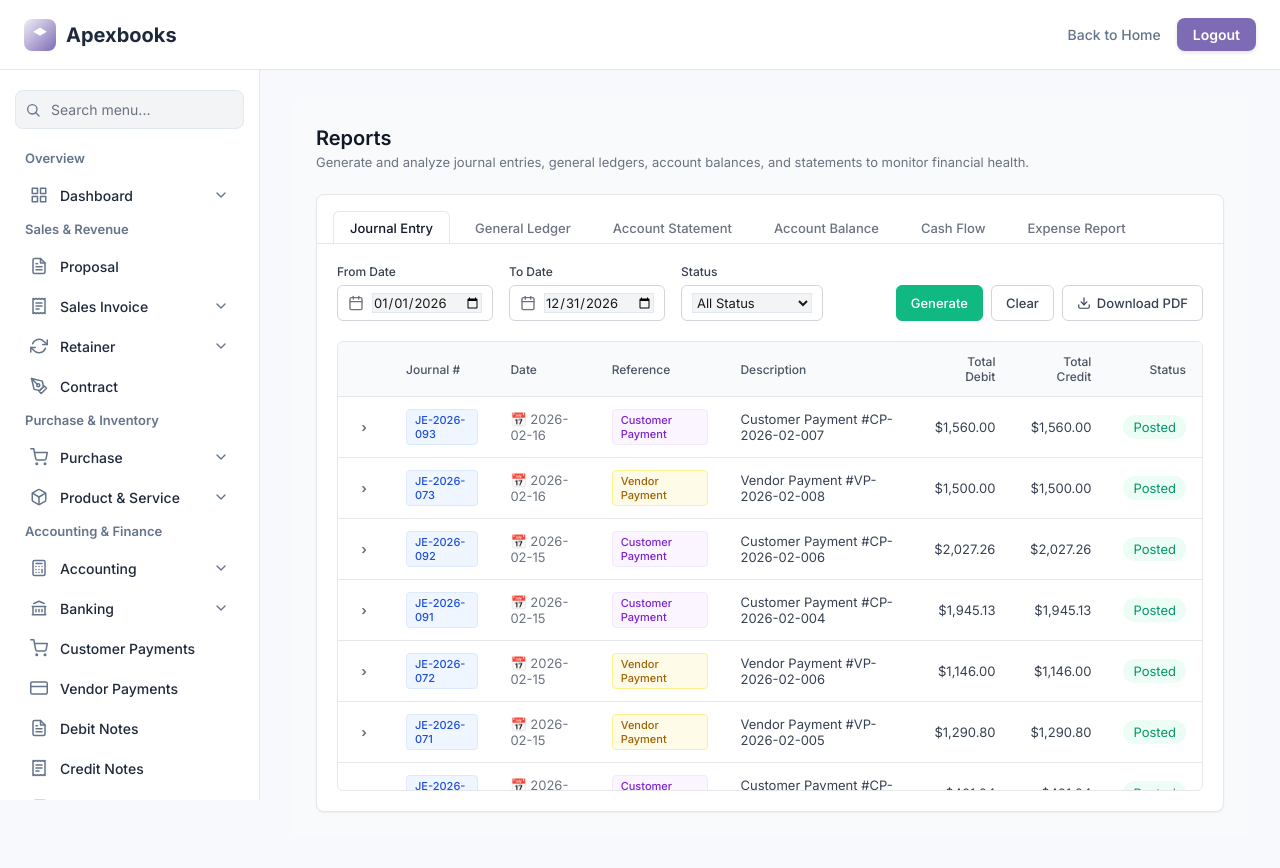
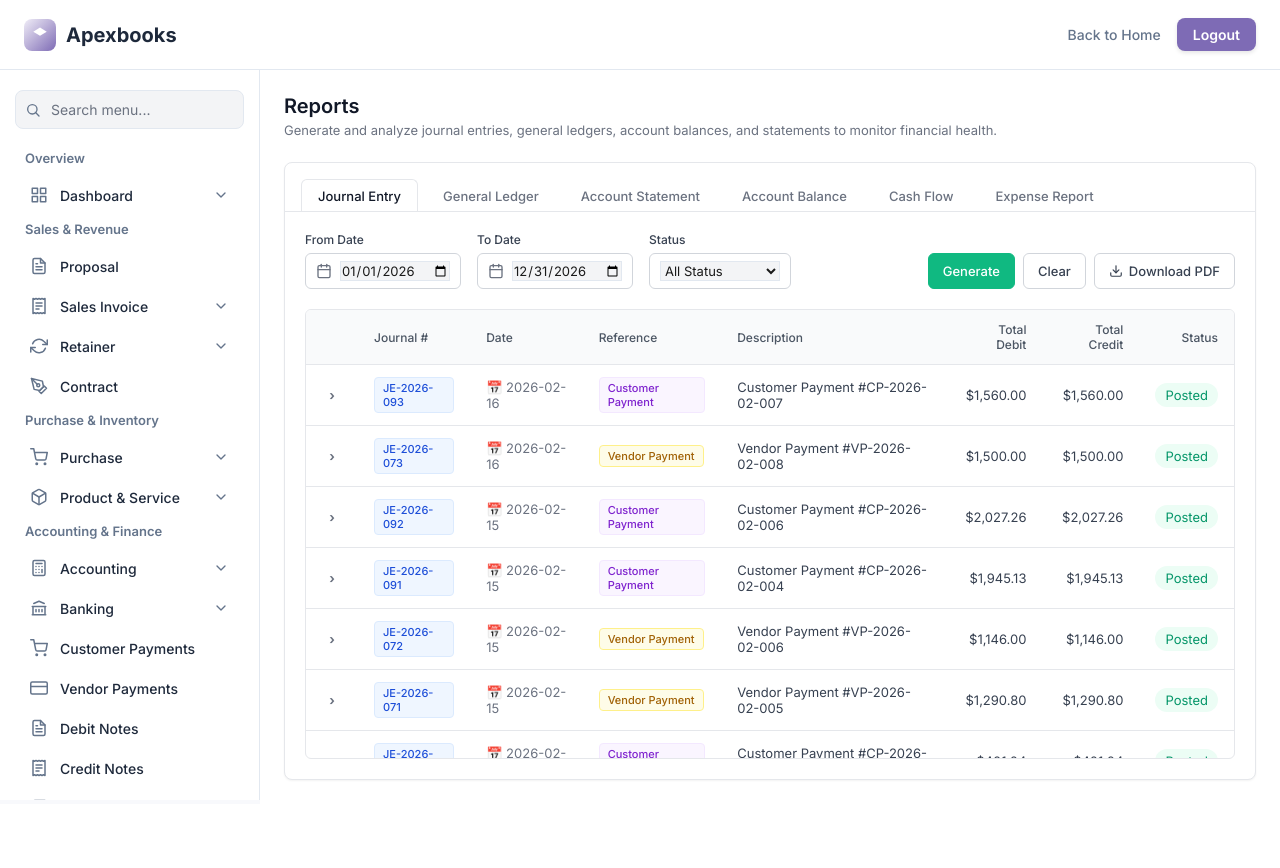
Before and after one commit to MahnoorMAK/LedgeInvo, a Laravel app: template resources/views/Pages/Double-Entry/Report.blade.php in a window 1280 px wide. After the commit the page ends 800 px from the top, so only its background shows below. Run offline with Laravel 12, Linux system fonts and the light colour scheme; the template is opened without the code that fills it, so the values that code supplies are empty.

Commit message:
refactor styles in Report page

```diff
--- a/resources/views/Pages/Double-Entry/Report.blade.php
+++ b/resources/views/Pages/Double-Entry/Report.blade.php
@@ -1,16 +1,52 @@
 @extends('layout.dashboard')
 @section('title', 'Ledger Summary')
 @section('content')
+
+<!-- AGGRESSIVE OVERRIDE TO REMOVE WRAPPER MARGINS, PADDING, AND FORCE WHITE BACKGROUND -->
+<style>
+    /* Reset the entire document and common wrapper classes */
+    html, body {
+        margin: 0 !important;
+        padding: 0 !important;
+        background-color: #ffffff !important;
+        width: 100% !important;
+        max-width: 100% !important;
+        overflow-x: hidden;
+    }
+
+    /* Target every possible container that might have padding */
+    #app, main, .main, .app-main, .main-content, .content, .content-wrapper,
+    .page-wrapper, .app-content, .container, .container-fluid, .page-content {
+        margin: 0 !important;
+        padding: 0 !important;
+        background-color: #ffffff !important;
+        width: 100% !important;
+        max-width: 100% !important;
+        box-shadow: none !important;
+        border: none !important;
+    }
+
+    /* Specifically target the direct child of the body or #app to remove any residual margin */
+    body > div, #app > div {
+        margin: 0 !important;
+        padding: 0 !important;
+    }
+</style>
+
 <section id="reports-app">
     <style>
         /* Base & Reset */
         #reports-app {
             font-family: -apple-system, BlinkMacSystemFont, "Segoe UI", Roboto, Helvetica, Arial, sans-serif;
             color: #374151;
-            background: #f9fafb; /* Slight background to make the white card pop */
+            background: #ffffff; /* Changed to white */
             padding: 24px;
             box-sizing: border-box;
             font-size: 13px;
+            width: 100%;
+            max-width: 100%;
+            margin: 0;
+            display: block;
         }
         #reports-app * { box-sizing: border-box; }
 
```
